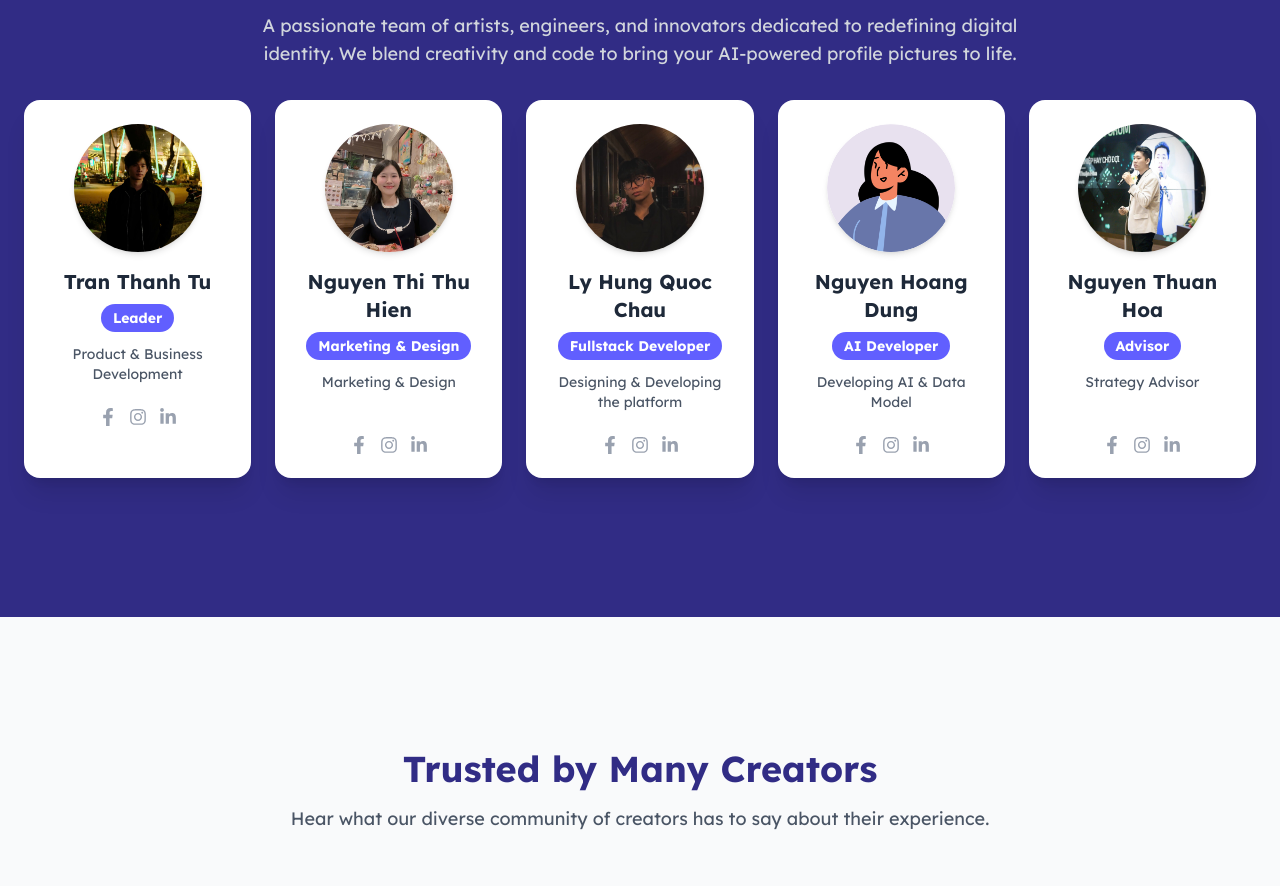
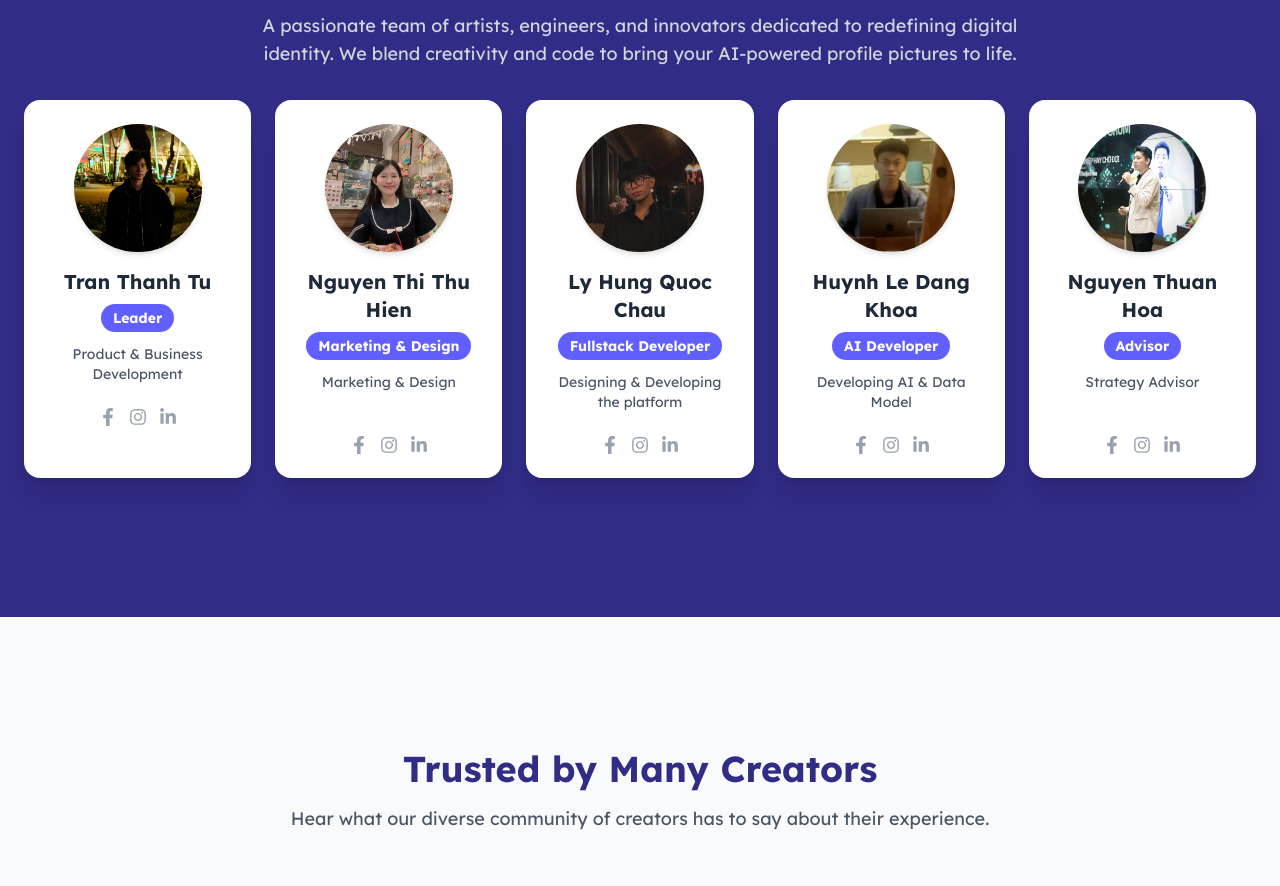
Before and after one commit to qchau0202/Deezii-FE, a React (Vite) app: page / in a window 1280 px wide. Shown: the part 3846-4732 px from the top of the page. Built offline with nearby package versions, Linux system fonts and the light colour scheme.

Commit message:
Fixed: team member

```diff
--- a/src/components/landing/TeamSection.jsx
+++ b/src/components/landing/TeamSection.jsx
@@ -20,8 +20,8 @@ const teamMemberData = [
     roleColor: "bg-indigo-500",
   },
   {
-    id: "dung",
-    image: "/dung_mock.png",
+    id: "khoa",
+    image: "/khoa.jpg",
     roleColor: "bg-indigo-500",
   },
   {
--- a/src/config/languages.js
+++ b/src/config/languages.js
@@ -120,8 +120,8 @@ const en = {
           role: "Fullstack Developer",
         },
         {
-          id: "dung",
-          name: "Nguyen Hoang Dung",
+          id: "khoa",
+          name: "Huynh Le Dang Khoa",
           description: "Developing AI & Data Model",
           role: "AI Developer",
         },
@@ -430,8 +430,8 @@ const vi = {
           role: "Fullstack Developer",
         },
         {
-          id: "dung",
-          name: "Nguyễn Hoàng Dung",
+          id: "khoa",
+          name: "Huỳnh Lê Đăng Khoa",
           description: "Phụ trách phát triển AI & xử lý dữ liệu mô hình",
           role: "AI Developer",
         },
```
Also changed, not shown: public/khoa.jpg (added), 1 other file (tests, documents, lock files or other folders).
